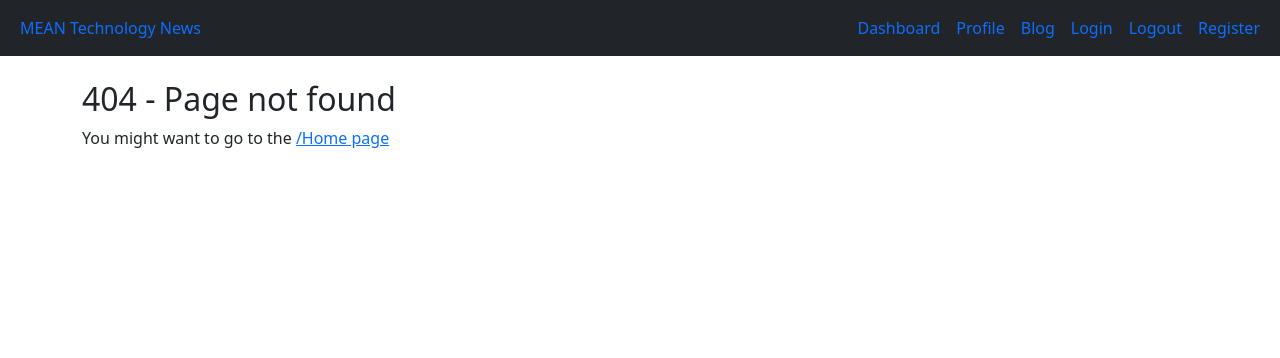
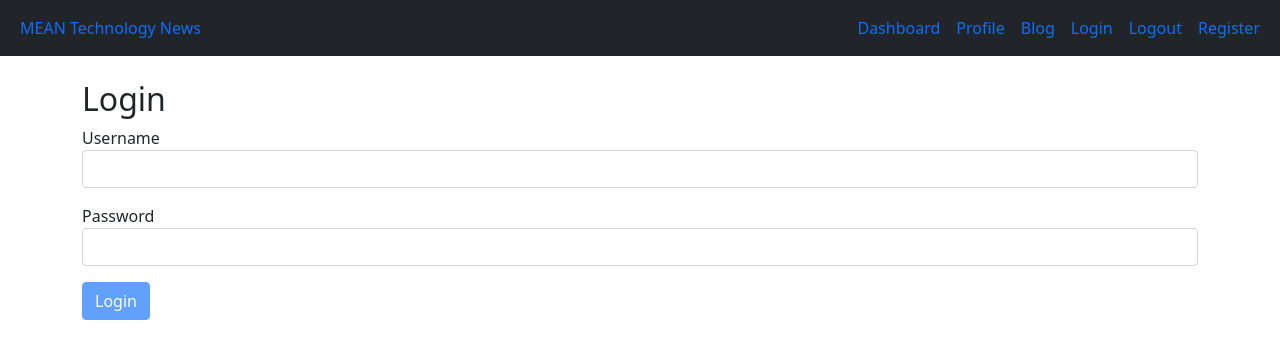
Before and after one commit to mmeguizo/meguizo_starter, an Angular app in the folder app/: page /login in a window 1280 px wide. Before the commit this address had no page. Shown: the top 358 px of the page. Built offline with nearby package versions, Linux system fonts and the light colour scheme.

Commit message:
merge with ignore dev-mark

```diff
--- a/app/src/app/app-paths.ts
+++ b/app/src/app/app-paths.ts
@@ -1,5 +1,6 @@
 export const paths = {
   home: 'home',
   dashboard: 'dashboard',
-  register: 'register'
+  register: 'register',
+  login: 'login'
 };
--- a/app/src/app/app-routing.module.ts
+++ b/app/src/app/app-routing.module.ts
@@ -6,10 +6,12 @@ import { PathResolveService } from './path-resolve.service';
 import { DashboardComponent } from './components/dashboard/dashboard.component';
 import { paths } from './app-paths';
 import { RegisterComponent } from './components/register/register.component';
+import { LoginComponent } from './components/login/login.component';
 
 
 const routes: Routes = [
   { path: paths.home, component: HomeComponent },
+  { path: paths.login, component: LoginComponent },
   { path: paths.dashboard, component: DashboardComponent },
   { path: paths.register, component: RegisterComponent },
   {
--- a/app/src/app/app.module.ts
+++ b/app/src/app/app.module.ts
@@ -15,6 +15,7 @@ import { AuthService } from './services/auth.service';
 import { BrowserAnimationsModule } from '@angular/platform-browser/animations';
 
 import { ToastrModule } from 'ngx-toastr';
+import { LoginComponent } from './components/login/login.component';
 
 @NgModule({
   declarations: [
@@ -23,7 +24,8 @@ import { ToastrModule } from 'ngx-toastr';
     HomeComponent,
     NotfoundComponent,
     DashboardComponent,
-    RegisterComponent
+    RegisterComponent,
+    LoginComponent
   ],
   imports: [
     BrowserModule,
--- /dev/null
+++ b/app/src/app/components/login/login.component.html
@@ -0,0 +1,40 @@
+<h2 class="page-header">Login</h2>
+
+<!-- Custom Success/Error Message -->
+<div class="row show-hide-message">
+  <div [ngClass]="messageClass">
+    {{ message }}
+  </div>
+</div>
+
+<!-- Login Form -->
+<form [formGroup]="form" (submit)="onLoginSubmit()">
+
+  <!-- Username Field -->
+  <div class="form-group">
+    <label for="username">Username</label>
+    <div
+      [ngClass]="{'has-error': form.controls.username.errors && form.controls.username.dirty, 'has-success': form.controls.username.valid && form.controls.username.dirty }">
+      <input class="form-control" type="text" name="username" formControlName="username" />
+      <!-- Validation -->
+      <ul class="help-block">
+        <li *ngIf="form.controls.username.errors?.required && form.controls.username.dirty">This field is required.</li>
+      </ul>
+    </div>
+  </div>
+
+  <!-- Password Field  -->
+  <div class="form-group">
+    <label for="password">Password</label>
+    <div
+      [ngClass]="{'has-error': form.controls.password.errors && form.controls.password.dirty, 'has-success': form.controls.password.valid && form.controls.password.dirty }">
+      <input class="form-control" type="password" name="password" formControlName="password" />
+      <!-- Validation -->
+      <ul class="help-block">
+        <li *ngIf="form.controls.password.errors?.required && form.controls.password.dirty">This field is required.</li>
+      </ul>
+    </div>
+  </div>
+  <!-- Submit Button -->
+  <input [disabled]="!form.valid || processing" class="btn btn-primary" type="submit" value="Login" />
+</form>
--- /dev/null
+++ b/app/src/app/components/login/login.component.ts
@@ -0,0 +1,84 @@
+import { Component, OnInit } from '@angular/core';
+import { FormGroup, FormBuilder, Validators, FormControl } from '@angular/forms';
+import { AuthService } from '../../services/auth.service';
+import { Router } from '@angular/router';
+import { ToastrService } from 'ngx-toastr';
+
+@Component({
+  selector: 'app-login',
+  templateUrl: './login.component.html',
+  styleUrls: ['./login.component.scss']
+})
+export class LoginComponent implements OnInit {
+  messageClass;
+  message;
+  processing = false;
+  form: FormGroup;
+
+  constructor(
+    private formBuilder: FormBuilder,
+    private authService: AuthService,
+    private router: Router,
+    private toastr: ToastrService,
+
+  ) {
+    this.createForm(); // Create Login Form when component is constructed
+  }
+
+  // Function to create login form
+  createForm() {
+    this.form = this.formBuilder.group({
+      username: ['', Validators.required], // Username field
+      password: ['', Validators.required] // Password field
+    });
+  }
+
+  // Function to disable form
+  disableForm() {
+    this.form.controls['username'].disable(); // Disable username field
+    this.form.controls['password'].disable(); // Disable password field
+  }
+
+  // Function to enable form
+  enableForm() {
+    this.form.controls['username'].enable(); // Enable username field
+    this.form.controls['password'].enable(); // Enable password field
+  }
+
+  // Functiont to submit form and login user
+  onLoginSubmit() {
+    this.processing = true; // Used to submit button while is being processed
+    this.disableForm(); // Disable form while being process
+    // Create user object from user's input
+    const user = {
+      username: this.form.get('username').value, // Username input field
+      password: this.form.get('password').value // Password input field
+    }
+
+    // Function to send login data to API
+    this.authService.login(user).subscribe((data: any) => {
+      // Check if response was a success or error
+      if (!data.success) {
+        // this.messageClass = 'alert alert-danger'; // Set bootstrap error class
+        // this.message = data.message; // Set error message
+        this.toastr.error('Failed', data.message);
+        this.processing = false; // Enable submit button
+        this.enableForm(); // Enable form for editting
+      } else {
+        // this.messageClass = 'alert alert-success'; // Set bootstrap success class
+        // this.message = data.message; // Set success message
+        this.toastr.success('Success', data.message);
+        // Function to store user's token in client local storage
+        this.authService.storeUserData(data.token, data.user);
+        // After 2 seconds, redirect to dashboard page
+        setTimeout(() => {
+          this.router.navigate(['/dashboard']); // Navigate to dashboard view
+        }, 2000);
+      }
+    });
+  }
+
+  ngOnInit() {
+  }
+
+}
--- a/app/src/app/services/auth.service.ts
+++ b/app/src/app/services/auth.service.ts
@@ -13,7 +13,9 @@ import { map } from "rxjs/operators";
 export class AuthService {
 
   public domain = "http://localhost:3000";
-
+  authToken;
+  user;
+  options;
 
   constructor(
 
@@ -53,9 +55,20 @@ export class AuthService {
     // return this.http.post(this.domain + '/authentication/register', user).pipe(map((response: any) => response.json())); //error if map is not imported
   }
 
+  // Function to login user
+  login(user) {
+    return this.http.post(this.domain + '/authentication/login', user)
+  }
 
 
 
+  // Function to store user's data in client local storage
+  storeUserData(token, user) {
+    localStorage.setItem('token', token); // Set token in local storage
+    localStorage.setItem('user', JSON.stringify(user)); // Set user in local storage as string
+    this.authToken = token; // Assign token to be used elsewhere
+    this.user = user; // Set user to be used elsewhere
+  }
 
 }
 
```
Also changed, not shown: routes/authentication.js (+38 -3 lines), app/src/app/components/login/login.component.scss (added), 2 other files (tests, documents, lock files or other folders).
